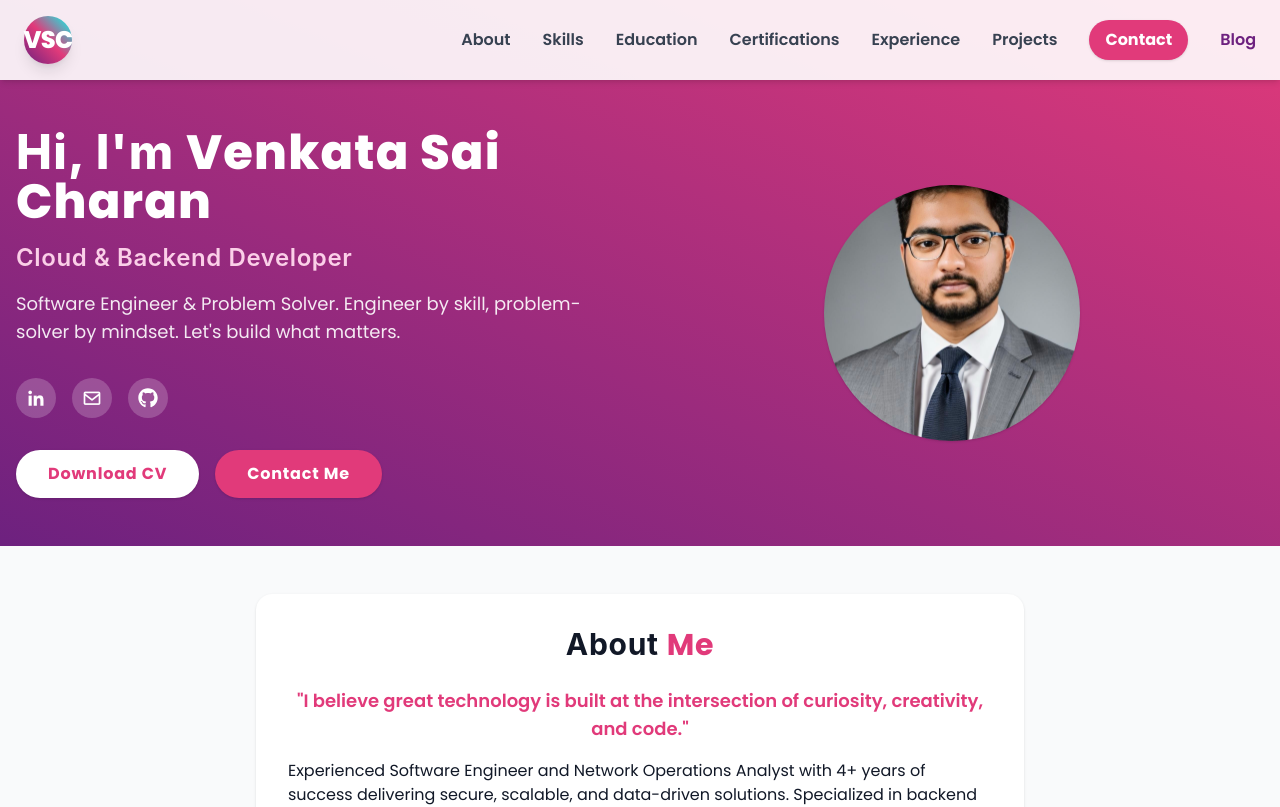
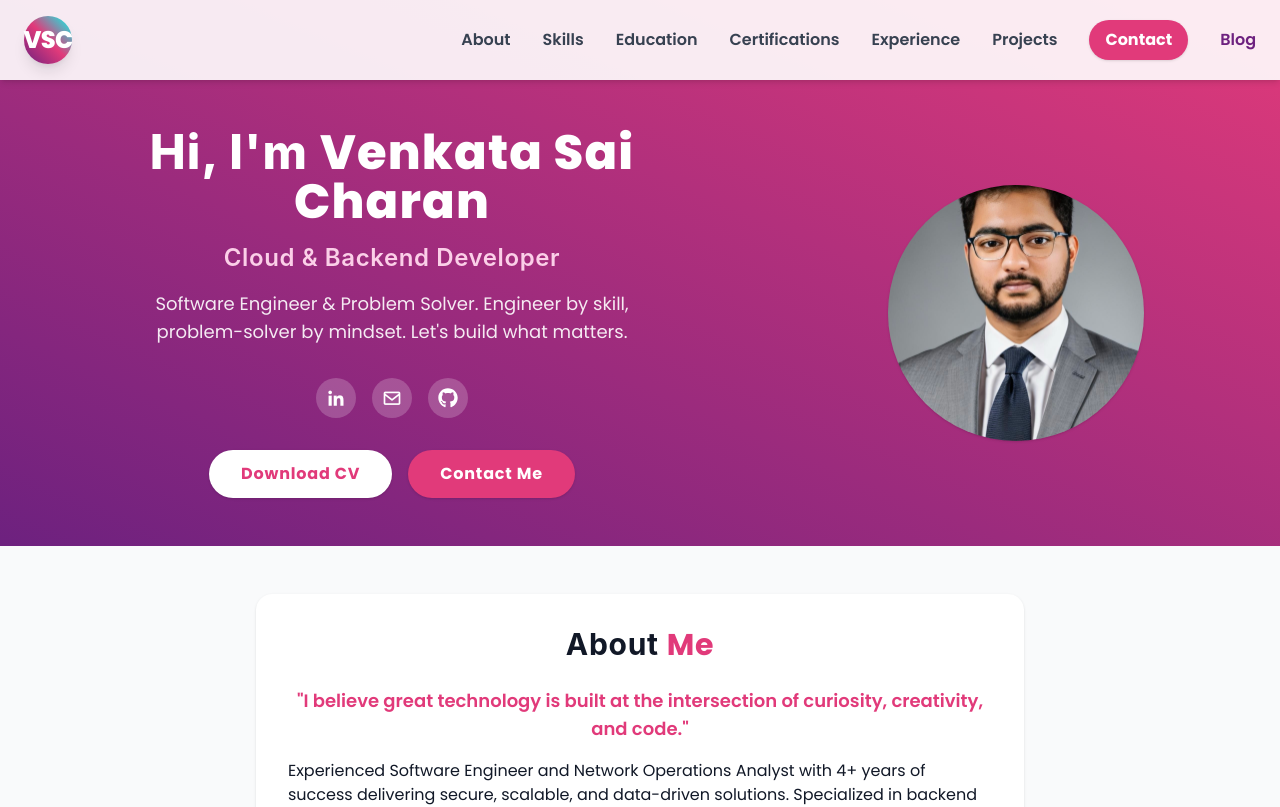
Before and after one commit to saicharankarasala/sai-charan-website, a React (Vite) app: page / in a window 1280 px wide. Shown: the top 807 px of the page. Built offline with nearby package versions, Linux system fonts and the light colour scheme.

Commit message:
style: update ::selection color to match brand accent

```diff
--- a/src/App.jsx
+++ b/src/App.jsx
@@ -78,7 +78,7 @@ const App = () => {
   return (
     <HelmetProvider>
       <BrowserRouter>
-        <Routes>
+      <Routes>
           <Route path="/blog" element={<BlogLanding />} />
           <Route path="/blog/:slug" element={<BlogPost />} />
           <Route path="/" element={
@@ -132,17 +132,17 @@ const App = () => {
 
               {/* HERO SECTION - Clean, modern, balanced */}
               <section className="w-full min-h-[480px] flex flex-col md:flex-row items-center justify-center bg-gradient-to-tr from-[#6d217f] to-[#e13a7a] text-white px-4 pt-32 pb-12" id="home">
-                <div className="flex-1 flex flex-col items-center md:items-start text-center md:text-left">
+                <div className="flex-1 flex flex-col items-center justify-center text-center px-4 md:px-12 lg:px-20 xl:px-32">
                   <h1 className="text-4xl md:text-5xl font-extrabold mb-4 leading-tight">
                     Hi, I'm <span className="text-white">Venkata Sai Charan</span>
                   </h1>
                   <h2 className="text-xl md:text-2xl font-semibold mb-4 text-pink-200">
                     Cloud & Backend Developer
                   </h2>
-                  <p className="text-base md:text-lg text-white/90 leading-relaxed mb-8 max-w-xl">
+                  <p className="text-base md:text-lg text-white/90 leading-relaxed mb-8 max-w-xl mx-auto">
                     Software Engineer & Problem Solver. Engineer by skill, problem-solver by mindset. Let's build what matters.
                   </p>
-                  <div className="flex flex-row items-center gap-4 mb-8">
+                  <div className="flex flex-row items-center gap-4 mb-8 justify-center">
                     <a href="https://www.linkedin.com/in/sai-charan-k-v/" target="_blank" rel="noopener noreferrer" className="inline-flex justify-center items-center w-10 h-10 bg-white/20 border-2 border-white text-white rounded-full text-xl hover:bg-white hover:text-[#e13a7a] transition-all duration-300">
                       <i className='bx bxl-linkedin'></i>
                     </a>
@@ -153,7 +153,7 @@ const App = () => {
                       <FaGithub />
                     </a>
                   </div>
-                  <div className="flex flex-col md:flex-row gap-4 w-full md:w-auto justify-center md:justify-start">
+                  <div className="flex flex-col md:flex-row gap-4 w-full md:w-auto justify-center md:justify-center">
                     <a href="/cv.pdf" className="btn bg-white text-[#e13a7a] font-bold px-8 py-3 rounded-full shadow hover:bg-pink-100 hover:text-[#6d217f] transition-all duration-300" target="_blank" rel="noopener noreferrer">Download CV</a>
                     <a href="#contact" className="btn bg-[#e13a7a] text-white font-bold px-8 py-3 rounded-full shadow hover:bg-pink-400 hover:text-white transition-all duration-300">Contact Me</a>
                   </div>
@@ -477,7 +477,7 @@ const App = () => {
               <SpeedInsights />
             </div>
           } />
-        </Routes>
+      </Routes>
       </BrowserRouter>
       <Analytics />
     </HelmetProvider>
--- a/src/index.css
+++ b/src/index.css
@@ -72,8 +72,8 @@
 
   /* Text selection */
   ::selection {
-    background: #00ffee;
-    color: #111;
+    background: #e13a7a;
+    color: #fff;
   }
 
   /* Focus styles */
```
